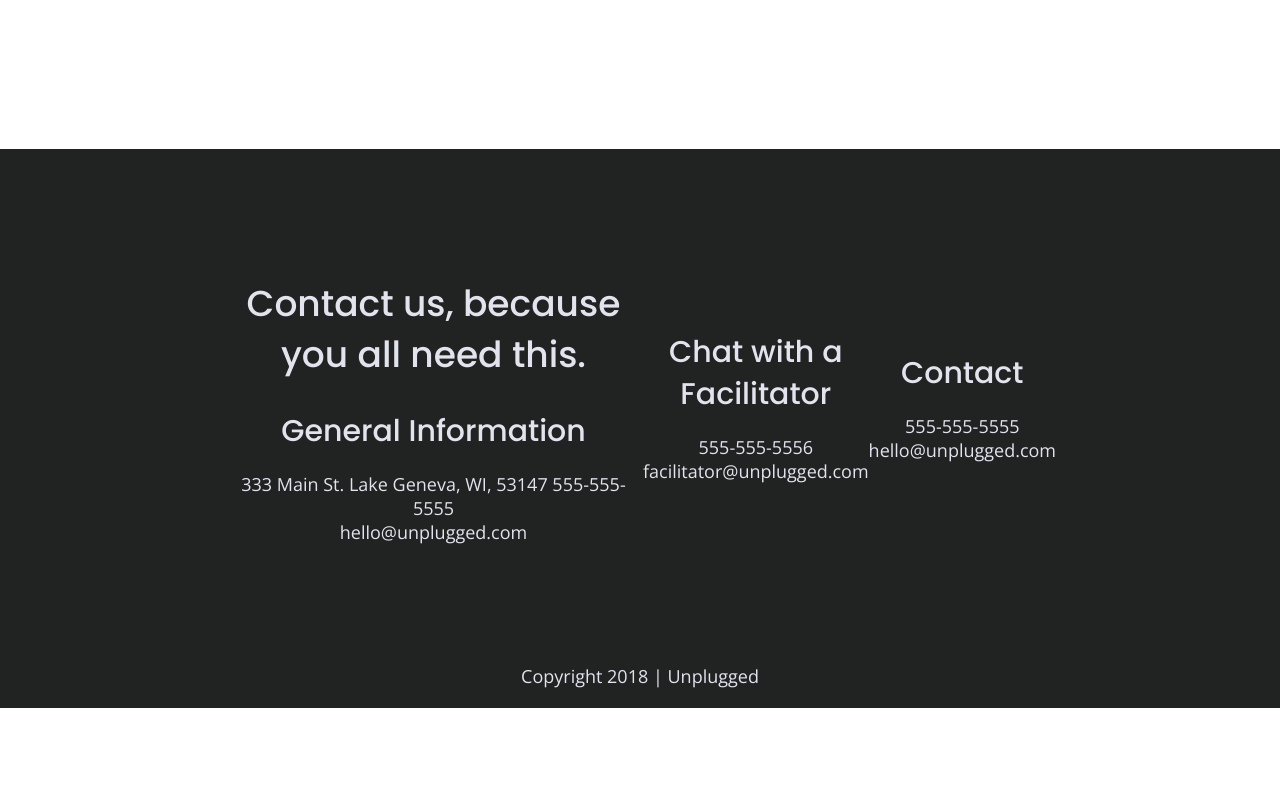
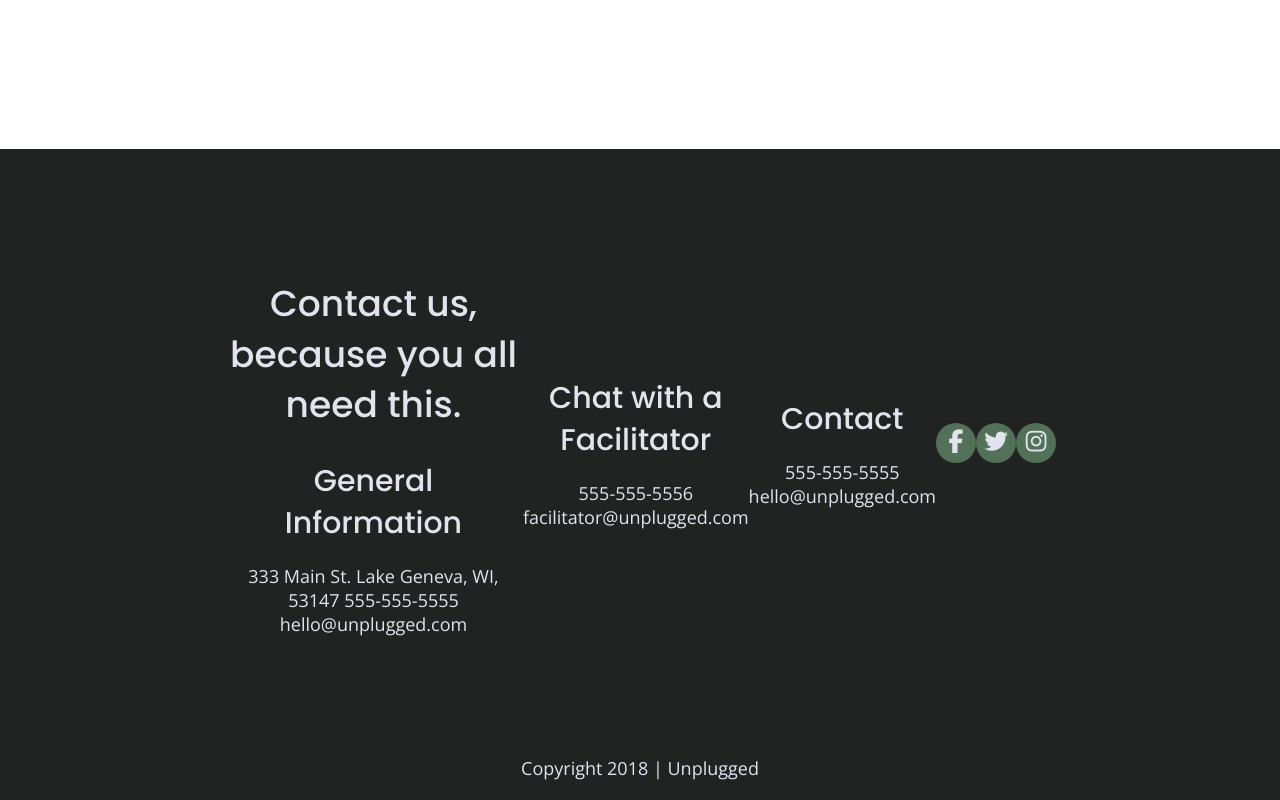
Before and after one commit to wintert98/unplugged-retreat, a website: page about/index.html in a window 1280 px wide. Shown: the part 1469-2269 px from the top of the page. Before the commit the page ends 2177 px from the top, so only its background shows below. Drawn offline with nearby package versions, Linux system fonts and the light colour scheme.

Commit message:
Added social icons and css

```diff
--- a/about/index.html
+++ b/about/index.html
@@ -116,7 +116,14 @@
           </div>
           <div class="social">
               <div class="social-icons">
-                  <p><a href="https://www.facebook.com/yoursite" target="_blank"></a></p>
+                  <p><a href="https://www.facebook.com/yoursite" target="_blank"><i class="fab fa-facebook-f"></i></a></p>
+
+                  <p>
+                    <a href="https://twitter.com/Skillcrush" target="_blank"><i class="fab fa-twitter"></i></a>
+                  </p>
+                  <p>
+                    <a href="https://www.instagram.com/skillcrush/" target="_blank"><i class="fab fa-instagram"></i></a>
+                  </p>
                   <!-- other social links here -->
               </div>
           </div>
--- a/css/main.css
+++ b/css/main.css
@@ -240,10 +240,17 @@ footer .social-icons {
 }
 
 footer .social-icons p {
-    display: flex;
-    justify-content: center;
-    align-items: center;
+  background-color: #527158;
+  border-radius: 50%;
+  width: 40px;
+  height: 40px;
+  display: flex;
+  justify-content: center;
+  align-items: center;
+}
 
+footer .social-icons p i {
+  font-size: 1.3125em;
 }
 
 footer .copyright {
```
Also changed, not shown: faq/index.html (+3 -3 lines), homepage/index.html (+8 -1 lines).
